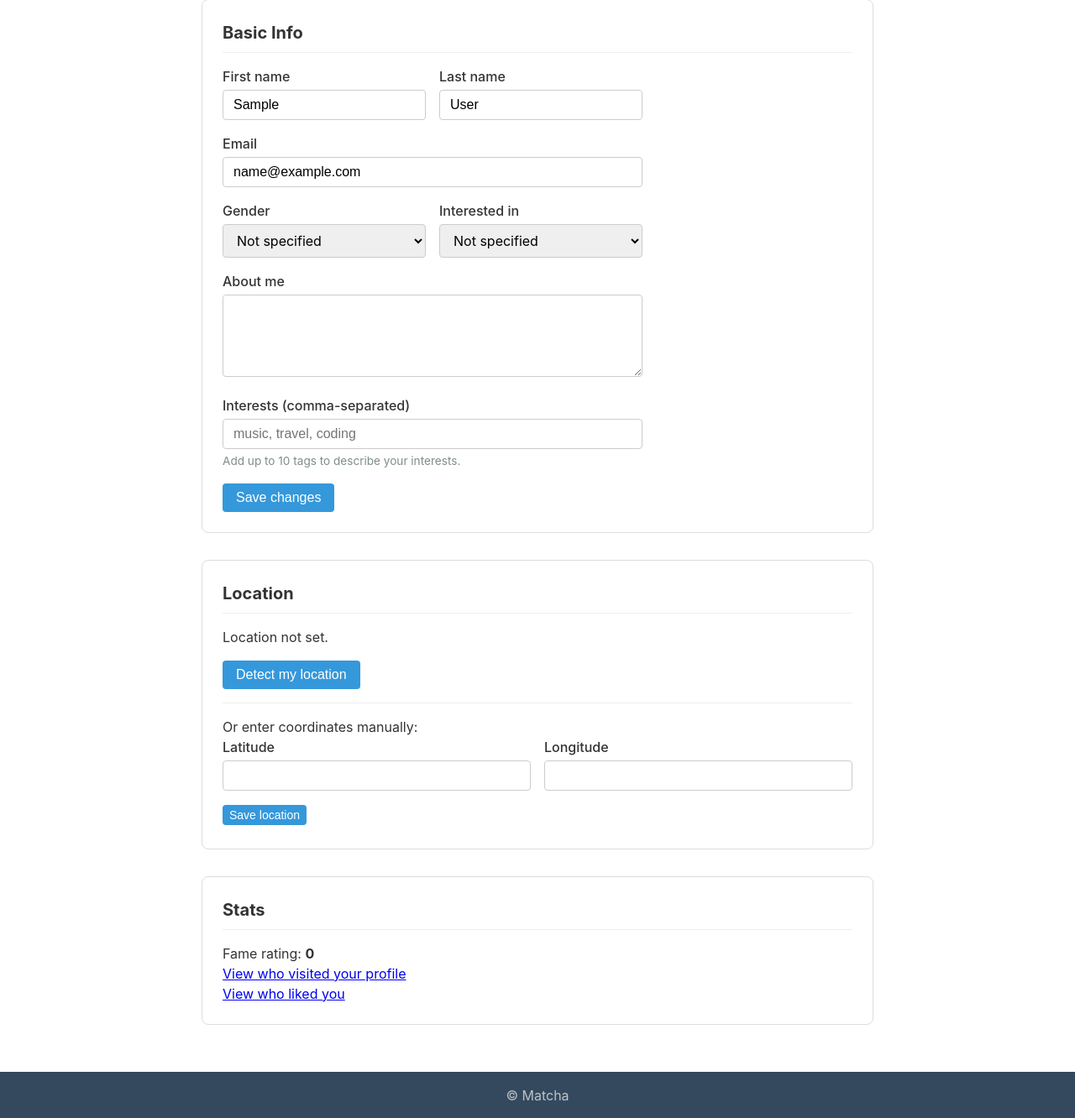
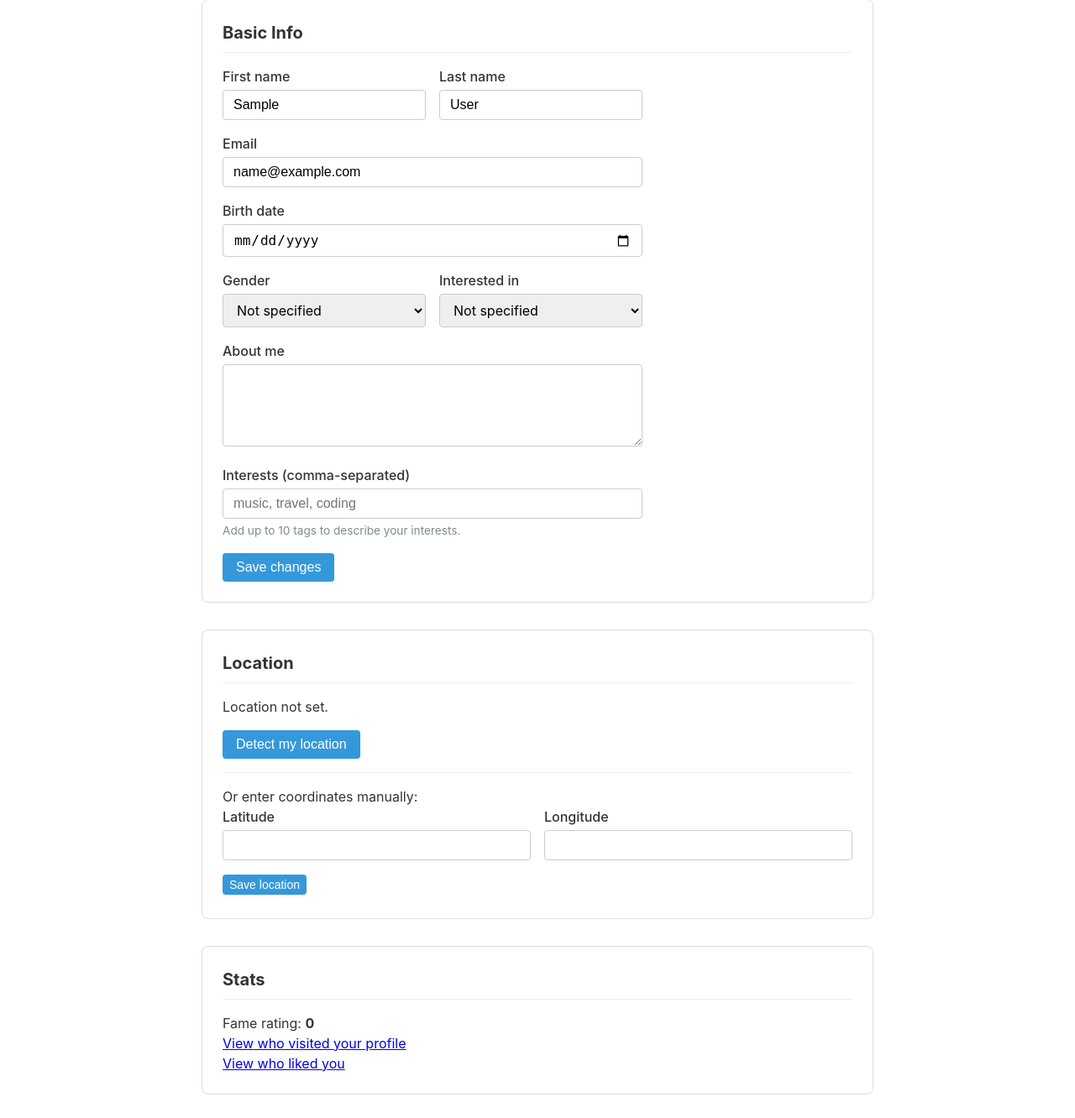
Before and after one commit to sergiishevchenko/matcha, a Flask app: page /profile/ in a window 1280 px wide. Shown: the part 474-1806 px from the top of the page at 84% size. Run offline with Flask 3, Linux system fonts and the light colour scheme; the visitor is signed in with stand-in values (Sample User, id 1); data that the repository does not hold is empty.

Commit message:
birth date field and age calculation in user profile

```diff
--- a/app/models.py
+++ b/app/models.py
@@ -16,6 +16,7 @@ class User(UserMixin, db.Model):
     password_hash = db.Column(db.String(128), nullable=False)
     first_name = db.Column(db.String(80), nullable=False)
     last_name = db.Column(db.String(80), nullable=False)
+    birth_date = db.Column(db.Date, nullable=True)
     gender = db.Column(db.Enum("male", "female", "other", name="gender_enum"), nullable=True)
     sexual_preference = db.Column(
         db.Enum("heterosexual", "homosexual", "bisexual", name="sexual_preference_enum"), nullable=True
--- a/app/routes/profile.py
+++ b/app/routes/profile.py
@@ -1,5 +1,5 @@
 import re
-from datetime import datetime
+from datetime import datetime, date
 from flask import Blueprint, render_template, redirect, url_for, flash, request, current_app, jsonify
 from flask_login import login_required, current_user
 from app import db
@@ -7,6 +7,7 @@ from app.models import User, UserImage, Tag, UserTag, ProfileView, Like, Notific
 from app.utils.security import sanitize_string
 from app.utils.images import save_image, delete_image_file
 from app.utils.fame import update_user_fame
+from app.utils.matching import calculate_age
 
 profile_bp = Blueprint("profile", __name__)
 
@@ -46,10 +47,17 @@ def edit():
         first_name = sanitize_string(request.form.get("first_name"), 80)
         last_name = sanitize_string(request.form.get("last_name"), 80)
         email = sanitize_string(request.form.get("email"), 120)
+        birth_date_str = request.form.get("birth_date", "")
         gender = request.form.get("gender")
         sexual_preference = request.form.get("sexual_preference")
         biography = sanitize_string(request.form.get("biography"), 2000)
         tags_raw = request.form.get("tags", "")
+        birth_date = None
+        if birth_date_str:
+            try:
+                birth_date = datetime.strptime(birth_date_str, "%Y-%m-%d").date()
+            except ValueError:
+                pass
         if not first_name or not last_name or not email:
             flash("First name, last name and email are required.", "error")
             return render_template("profile/edit.html", user=user, tags=get_user_tags(user.id))
@@ -65,6 +73,7 @@ def edit():
         user.first_name = first_name
         user.last_name = last_name
         user.email = email
+        user.birth_date = birth_date
         user.gender = gender if gender else None
         user.sexual_preference = sexual_preference if sexual_preference else None
         user.biography = biography
@@ -186,6 +195,7 @@ def view(user_id):
     i_liked = Like.query.filter_by(liker_id=current_user.id, liked_id=user.id).first() is not None
     they_liked = Like.query.filter_by(liker_id=user.id, liked_id=current_user.id).first() is not None
     is_match = i_liked and they_liked
+    age = calculate_age(user.birth_date)
     return render_template(
         "profile/view.html",
         user=user,
@@ -193,7 +203,8 @@ def view(user_id):
         tags=tags,
         i_liked=i_liked,
         they_liked=they_liked,
-        is_match=is_match
+        is_match=is_match,
+        age=age
     )
 
 
--- a/app/templates/profile/edit.html
+++ b/app/templates/profile/edit.html
@@ -55,6 +55,10 @@
             <div class="form-group">
                 <label for="email">Email</label>
                 <input type="email" id="email" name="email" value="{{ user.email }}" required>
+            </div>
+            <div class="form-group">
+                <label for="birth_date">Birth date</label>
+                <input type="date" id="birth_date" name="birth_date" value="{{ user.birth_date.strftime('%Y-%m-%d') if user.birth_date else '' }}">
             </div>
             <div class="form-row">
                 <div class="form-group">
--- a/app/templates/profile/view.html
+++ b/app/templates/profile/view.html
@@ -11,7 +11,7 @@
             {% endif %}
         </div>
         <div class="profile-info">
-            <h1>{{ user.first_name }} {{ user.last_name }}</h1>
+            <h1>{{ user.first_name }} {{ user.last_name }}{% if age %}, {{ age }}{% endif %}</h1>
             <p class="username">@{{ user.username }}</p>
             <p class="status">
                 {% if user.is_online %}
```
